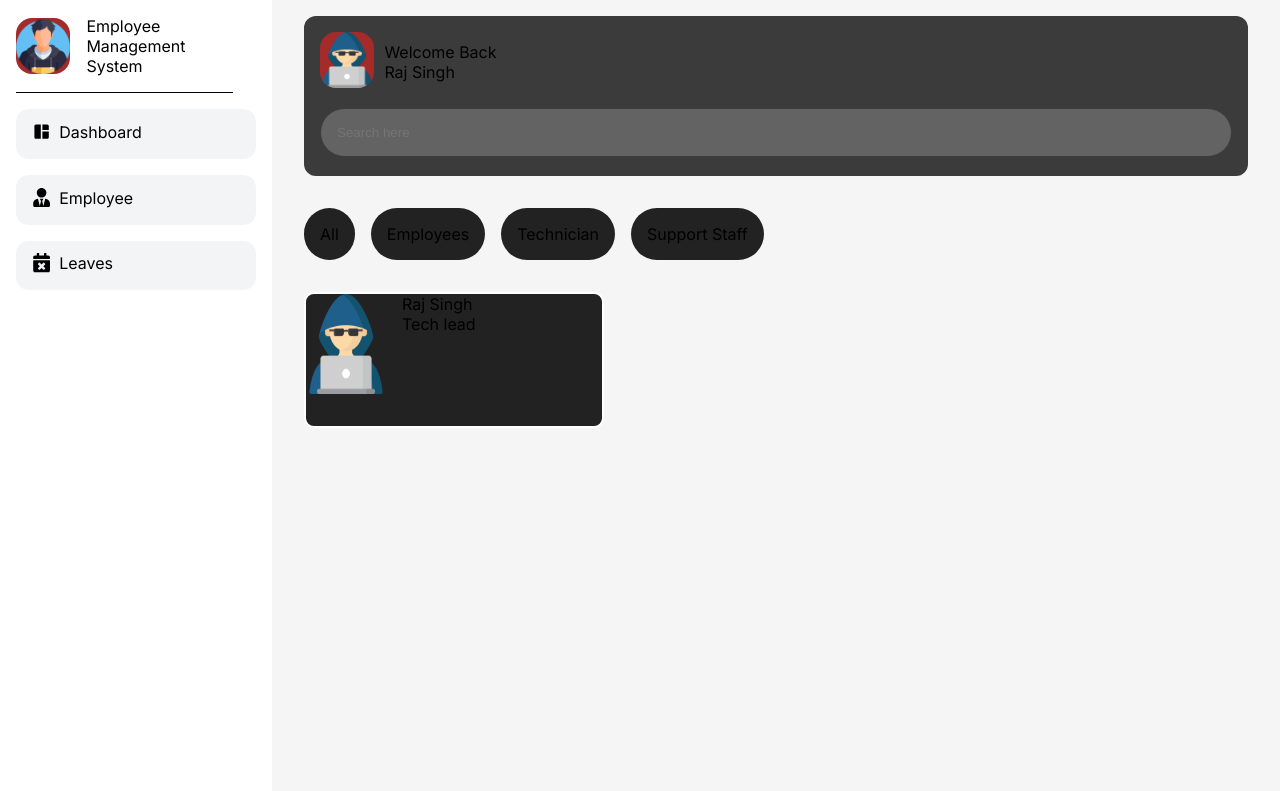
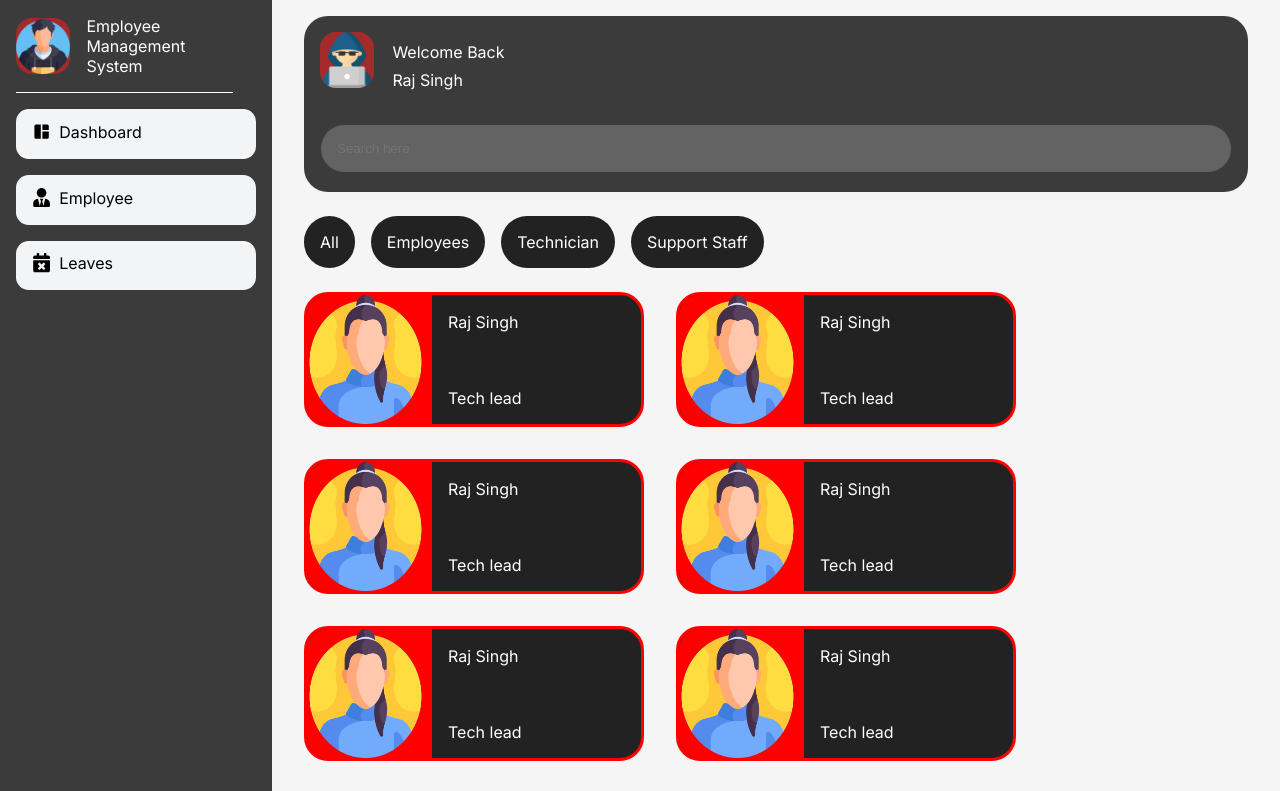
Before and after one commit to rajnsingh99/ems-nextjs, a Next.js app: page /dashboard in a window 1280 px wide. Shown: the top 791 px of the page. Built offline with nearby package versions, Linux system fonts and the light colour scheme.

Commit message:
CC-4 Developing Dashboard

```diff
--- a/app/components/ProfileCard.js
+++ b/app/components/ProfileCard.js
@@ -2,12 +2,13 @@ import Image from "next/image";
 
 export default function ProfileCard() {
     return (
-        <div className="pc-wrapper">
+        <div className="pc-container">
             <Image
-                src="/hacker.png"
+                src="/woman.png"
                 width={80}
                 height={100}
                 className="pc-profilepic"
+                alt="Employee Image"
             />
             <section className="pc-info-wrapper">
                 <p className="pc-info-name">Raj Singh</p>
--- a/app/dashboard/dashboard.css
+++ b/app/dashboard/dashboard.css
@@ -5,7 +5,8 @@
 }
 
 body {
-    background-color: red;
+    color: #fff;
+    background-color: black;
 }
 
 .container {
@@ -14,17 +15,18 @@ body {
     display: flex;
     flex-direction: column;
     margin-right: 2rem;
-    background-color: gre;
+    margin-bottom: 1rem;
 }
 
 .searchbar-wrapper {
+    height: fit-content;
     display: flex;
+    flex-wrap: wrap;
     flex-direction: column;
     padding: 1rem;
-    height: 160px;
-    border-radius: 12px;
+    border-radius: 1.5rem;
     margin-top: 1rem;
-    margin-bottom: 2rem;
+    margin-bottom: 1.5rem;
     background-color: #3b3b3b;
 }
 
@@ -33,8 +35,8 @@ body {
 }
 
 .sidebar-logo {
-    width: 60px;
-    height: 60px;
+    width: 80px;
+    height: 80px;
     border-radius: 50%;
     object-fit: cover;
     color: #222222;
@@ -45,12 +47,15 @@ body {
     display: flex;
     flex-direction: column;
     justify-content: center;
+    gap: 0.5rem;
     font-size: 1rem;
+    margin-left: .5rem;
     padding: 10px;
 }
 
 .searchBar-input {
-    margin-top: 1rem;
+    margin-top: 1.5rem;
+    margin-bottom: 3px;
     padding: 1rem;
     border-radius: 2rem;
     border: 1px solid #3b3b3b;
@@ -61,7 +66,7 @@ body {
     display: flex;
     flex-wrap: wrap;
     gap: 1rem;
-    margin-bottom: 2rem;
+    margin-bottom: 1.5rem;
 }
 
 .suggestion-list li {
@@ -73,7 +78,7 @@ body {
     background-color: #222222;
 }
 
-.employee-list {
+/* .employee-list {
     display: flex;
     flex-wrap: wrap;
     gap: 1rem;
@@ -87,4 +92,4 @@ body {
     border-radius: 50px;
     overflow: hidden;
     background-color: #222222;
-}
+} */
--- a/app/dashboard/page.js
+++ b/app/dashboard/page.js
@@ -83,6 +83,7 @@ export default function Dashboard() {
                             src="/hacker.png"
                             width={80}
                             height={80}
+                            alt="Employee image"
                             className="sidebar-logo"
                         />
                         <section className="employee-name-wrapper">
@@ -106,6 +107,14 @@ export default function Dashboard() {
 
                 <ul className="pc-wrapper">
                     <li><ProfileCard/></li>
+                    <li><ProfileCard/></li>
+                    <li><ProfileCard/></li>
+                    <li><ProfileCard/></li>
+                    <li><ProfileCard/></li>
+                    <li><ProfileCard/></li>
+                    <li><ProfileCard/></li>
+                    <li><ProfileCard/></li>
+                    <li><ProfileCard/></li>
                 </ul>
             </div>
 
--- a/app/globals.css
+++ b/app/globals.css
@@ -42,7 +42,7 @@ body {
   width: 17rem;
   height: 100%;
   padding: 1rem;
-  background-color: #fff;
+  background-color: #3b3b3b;
   transition: all 0.3 linear;
 }
 
@@ -95,7 +95,7 @@ body {
 .pc-wrapper {
   display: flex;
   flex-wrap: wrap;
-  gap: 1rem;
+  gap: 2rem;
   margin-bottom: 2rem;
 }
 
@@ -103,9 +103,31 @@ body {
   display: flex;
   justify-content: start;
   list-style-type: none;
-  width: 300px;
-  border-radius: 10px;
+  width: 340px;
+  height: 135px;
+  border-radius: 1.5rem;
   overflow: hidden;
-  border: 2px solid #fff;
+  border: 3px solid red;
   background-color: #222222;
 }
+
+.pc-container {
+  width: inherit;
+  display: flex;
+  gap: 1rem;
+}
+
+.pc-profilepic {
+  height: 100%;
+  width: 125px;
+  padding-right: 0.5rem;
+  background-color: red;
+}
+
+.pc-info-wrapper {
+  height: 100%;
+  display: flex;
+  gap: 3.5rem;
+  flex-direction: column;
+  justify-content: center;
+}
```
